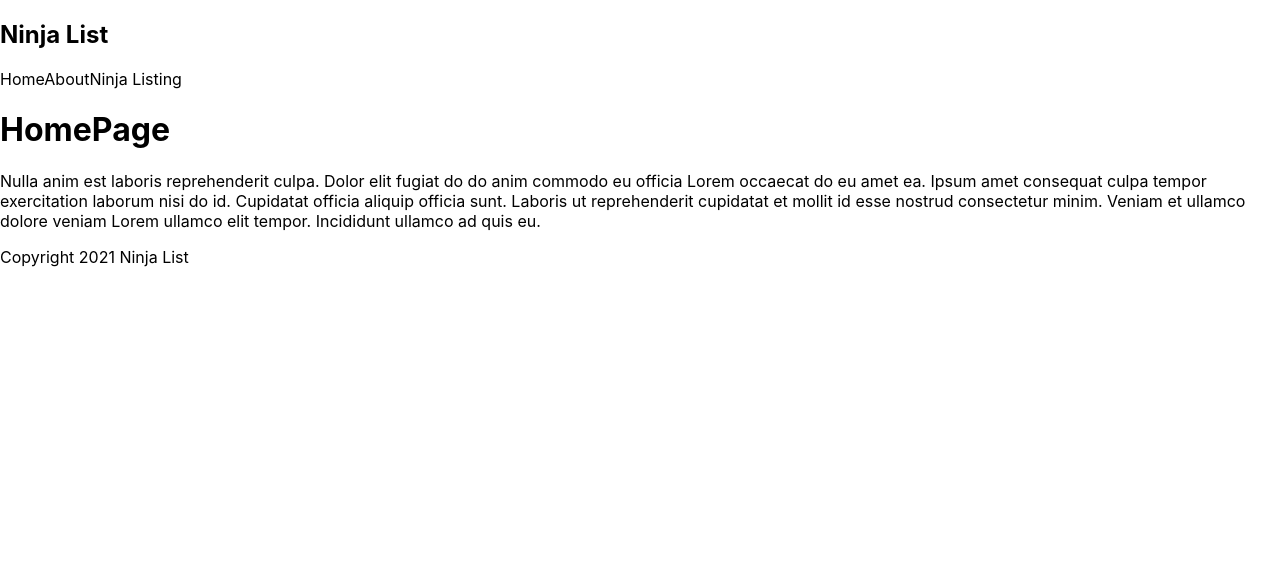
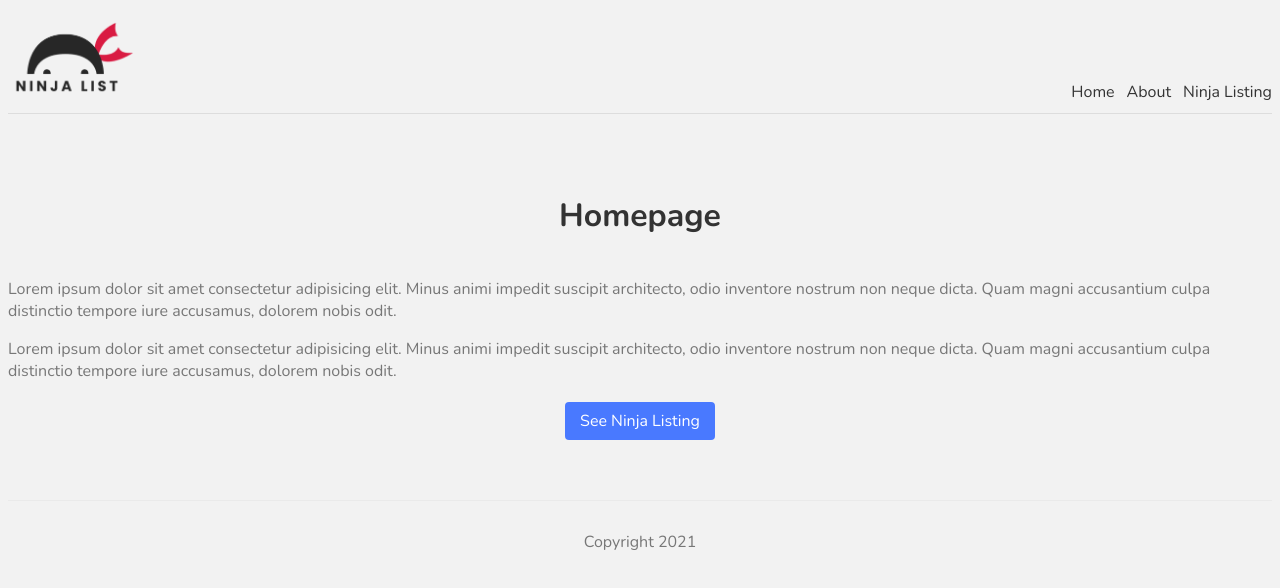
Before and after one commit to ValeedAnjum/next-js, a Next.js app: page / in a window 1280 px wide. Shown: the top 588 px of the page. Built offline with nearby package versions, Linux system fonts and the light colour scheme.

Commit message:
adding styles custom 404 page redirecting using next/router using Imahe component of nextjs Fetching data using getStaticProps method

```diff
--- a/comps/Footer.js
+++ b/comps/Footer.js
@@ -1,7 +1,7 @@
 const Footer = () => {
   return (
     <footer>
-      Copyright 2021 Ninja List
+      Copyright 2021
     </footer>
   );
 }
--- a/comps/Navbar.js
+++ b/comps/Navbar.js
@@ -1,9 +1,15 @@
 import Link from 'next/link'
+import Image from 'next/image'
+import { useRouter } from 'next/router';
 const Navbar = () => {
+  const router = useRouter();
+  const goToHome = () => {
+    router.push('/')
+  }
   return (
     <nav>
-      <div className="logo">
-        <h1>Ninja List</h1>
+      <div className="logo" style={{cursor:'pointer'}}>
+        <Image onClick={goToHome}  src="/logo.png" width={128} height={77} />
       </div>
       <Link href="/">
       <a>Home</a>
--- a/pages/index.js
+++ b/pages/index.js
@@ -1,20 +1,22 @@
-import Head from "next/head";
-import Image from "next/image";
-import Footer from "../comps/Footer";
-import Navbar from "../comps/Navbar";
+import Link from 'next/link'
+import Head from 'next/head'
+import styles from '../styles/Home.module.css'
 
 export default function Home() {
   return (
+    <>
+      <Head>
+        <title>Ninja List | Home</title>
+        <meta name="keyword" content="Ninja" />
+      </Head>
     <div>
-      <h1>HomePage</h1>
-      <p>
-        Nulla anim est laboris reprehenderit culpa. Dolor elit fugiat do do anim
-        commodo eu officia Lorem occaecat do eu amet ea. Ipsum amet consequat
-        culpa tempor exercitation laborum nisi do id. Cupidatat officia aliquip
-        officia sunt. Laboris ut reprehenderit cupidatat et mollit id esse
-        nostrud consectetur minim. Veniam et ullamco dolore veniam Lorem ullamco
-        elit tempor. Incididunt ullamco ad quis eu.
-      </p>
+      <h1 className={styles.title}>Homepage</h1>
+      <p className={styles.text}>Lorem ipsum dolor sit amet consectetur adipisicing elit. Minus animi impedit suscipit architecto, odio inventore nostrum non neque dicta. Quam magni accusantium culpa distinctio tempore iure accusamus, dolorem nobis odit.</p>
+      <p className={styles.text}>Lorem ipsum dolor sit amet consectetur adipisicing elit. Minus animi impedit suscipit architecto, odio inventore nostrum non neque dicta. Quam magni accusantium culpa distinctio tempore iure accusamus, dolorem nobis odit.</p>
+      <Link href="/ninjas">
+        <a className={styles.btn}>See Ninja Listing</a>
+      </Link>
     </div>
-  );
+    </>
+  )
 }
--- a/styles/Home.module.css
+++ b/styles/Home.module.css
@@ -1,116 +1,18 @@
-.container {
-  padding: 0 2rem;
-}
-
-.main {
-  min-height: 100vh;
-  padding: 4rem 0;
-  flex: 1;
-  display: flex;
-  flex-direction: column;
-  justify-content: center;
-  align-items: center;
-}
-
-.footer {
-  display: flex;
-  flex: 1;
-  padding: 2rem 0;
-  border-top: 1px solid #eaeaea;
-  justify-content: center;
-  align-items: center;
-}
-
-.footer a {
-  display: flex;
-  justify-content: center;
-  align-items: center;
-  flex-grow: 1;
-}
-
-.title a {
-  color: #0070f3;
-  text-decoration: none;
-}
-
-.title a:hover,
-.title a:focus,
-.title a:active {
-  text-decoration: underline;
-}
-
 .title {
-  margin: 0;
-  line-height: 1.15;
-  font-size: 4rem;
-}
-
-.title,
-.description {
+  color: #333;
+  padding-bottom: 20px;
   text-align: center;
 }
-
-.description {
-  margin: 4rem 0;
-  line-height: 1.5;
-  font-size: 1.5rem;
+.text {
+  color: #777;
 }
-
-.code {
-  background: #fafafa;
-  border-radius: 5px;
-  padding: 0.75rem;
-  font-size: 1.1rem;
-  font-family: Menlo, Monaco, Lucida Console, Liberation Mono, DejaVu Sans Mono,
-    Bitstream Vera Sans Mono, Courier New, monospace;
+.btn {
+  display: block;
+  width: 150px;
+  padding: 8px 0;
+  margin: 20px auto;
+  background: #4979ff;
+  border-radius: 4px;
+  color: white;
+  text-align: center;
 }
-
-.grid {
-  display: flex;
-  align-items: center;
-  justify-content: center;
-  flex-wrap: wrap;
-  max-width: 800px;
-}
-
-.card {
-  margin: 1rem;
-  padding: 1.5rem;
-  text-align: left;
-  color: inherit;
-  text-decoration: none;
-  border: 1px solid #eaeaea;
-  border-radius: 10px;
-  transition: color 0.15s ease, border-color 0.15s ease;
-  max-width: 300px;
-}
-
-.card:hover,
-.card:focus,
-.card:active {
-  color: #0070f3;
-  border-color: #0070f3;
-}
-
-.card h2 {
-  margin: 0 0 1rem 0;
-  font-size: 1.5rem;
-}
-
-.card p {
-  margin: 0;
-  font-size: 1.25rem;
-  line-height: 1.5;
-}
-
-.logo {
-  height: 1em;
-  margin-left: 0.5rem;
-}
-
-@media (max-width: 600px) {
-  .grid {
-    width: 100%;
-    flex-direction: column;
-  }
-}
--- a/styles/globals.css
+++ b/styles/globals.css
@@ -1,16 +1,37 @@
-html,
+@import url('https://fonts.googleapis.com/css2?family=Nunito:wght@300;400;600;700&display=swap');
+
 body {
-  padding: 0;
-  margin: 0;
-  font-family: -apple-system, BlinkMacSystemFont, Segoe UI, Roboto, Oxygen,
-    Ubuntu, Cantarell, Fira Sans, Droid Sans, Helvetica Neue, sans-serif;
+  background: #f2f2f2;
+  color: #333;
+  font-family: "Nunito";
 }
-
 a {
-  color: inherit;
+  color: #333;
   text-decoration: none;
 }
-
-* {
-  box-sizing: border-box;
+.content {
+  max-width: 960px;
+  margin: 0 auto;
 }
+nav {
+  margin: 10px auto 80px;
+  padding: 10px 0;
+  display: flex;
+  justify-content: flex-end;
+  align-items: flex-end;
+  border-bottom: 1px solid #ddd;
+}
+nav a {
+  margin-left: 12px;
+}
+nav .logo {
+  margin-right: auto;
+}
+footer {
+  display: block;
+  text-align: center;
+  padding: 30px 0;
+  margin-top: 60px;
+  color: #777;
+  border-top: 1px solid #eaeaea;
+}
```
Also changed, not shown: pages/404.js (added, +23 -0 lines), pages/about.js (+9 -2 lines), pages/ninjas/index.js (+21 -10 lines), styles/Jobs.module.css (added, +10 -0 lines), public/logo.png (added).
